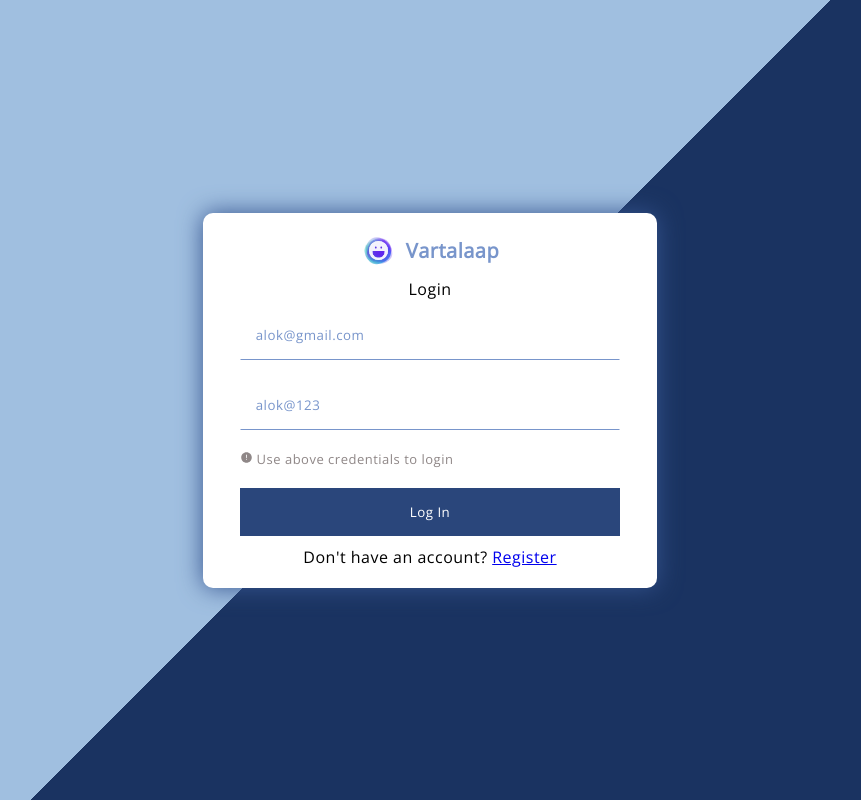
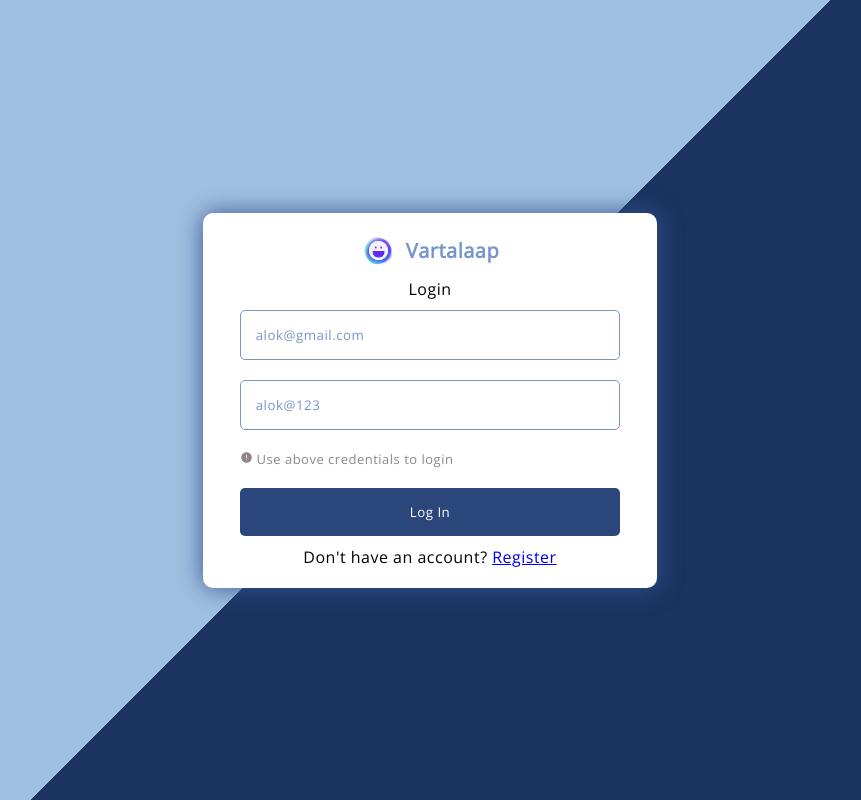
Before and after one commit to alok-96/vartalaap, a React (Create React App) app: page / in a window 1280 px wide. Shown: the whole page, without its empty margins (210-1071 px from the left). Built offline with nearby package versions, Linux system fonts and the light colour scheme; no server answers.

Commit message:
Updated UI

```diff
--- a/src/style.scss
+++ b/src/style.scss
@@ -81,20 +81,17 @@
             input{
                 padding: 15px 15px;
                 border: none;
-                border: 1.5px solid #ffffff;
-                border-bottom: 1px solid #7895CB;
+                border: 1.5px solid #7895CB;
+                border-radius: 5px;
                 outline: none;
                 width: 100%;
                 &::placeholder{
                     color: #7895CB;
                 };
 
-                &:focus::placeholder{
-                    // color: transparent;
-                }
 
                 &:focus{
-                    border: 1.5px solid #7895CB;
+                    border: 1.5px solid #4265a5;
                     border-radius: 5px;
                 }
 
@@ -113,6 +110,7 @@
                 border: none;
                 outline: none;
                 cursor: pointer;
+                border-radius: 5px;
             }
         }
 
```
